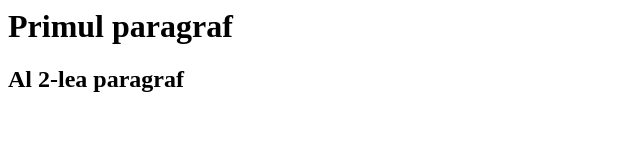
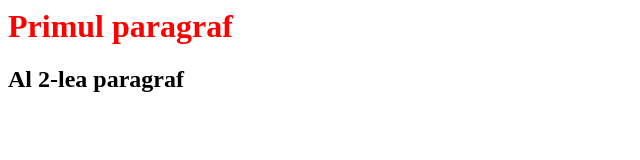
Before and after one commit to buncosmin91/BTIC07, a plain HTML site: page index.html in a window 1280 px wide. Shown: the whole page, without its empty margins (0-640 px from the left). Drawn offline with Linux system fonts and the light colour scheme.

Commit message:
first commit

```diff
--- a/index.html
+++ b/index.html
@@ -1,7 +1,7 @@
 <html>
 <head>
 <title>Tiltul Pagina</title>
-<div color="red">
+<div style="color:red">
 <h1>Primul paragraf</h1>
 </div>
 </head>
```
